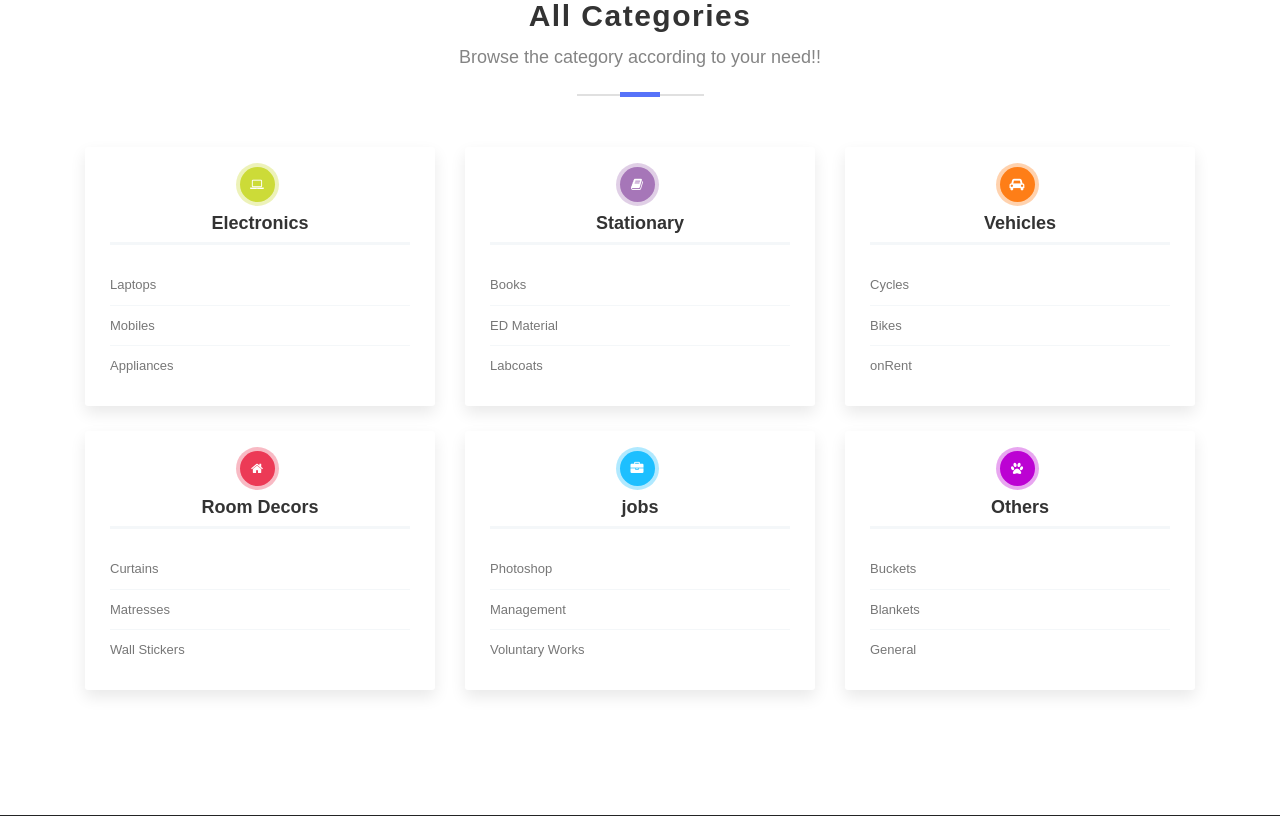
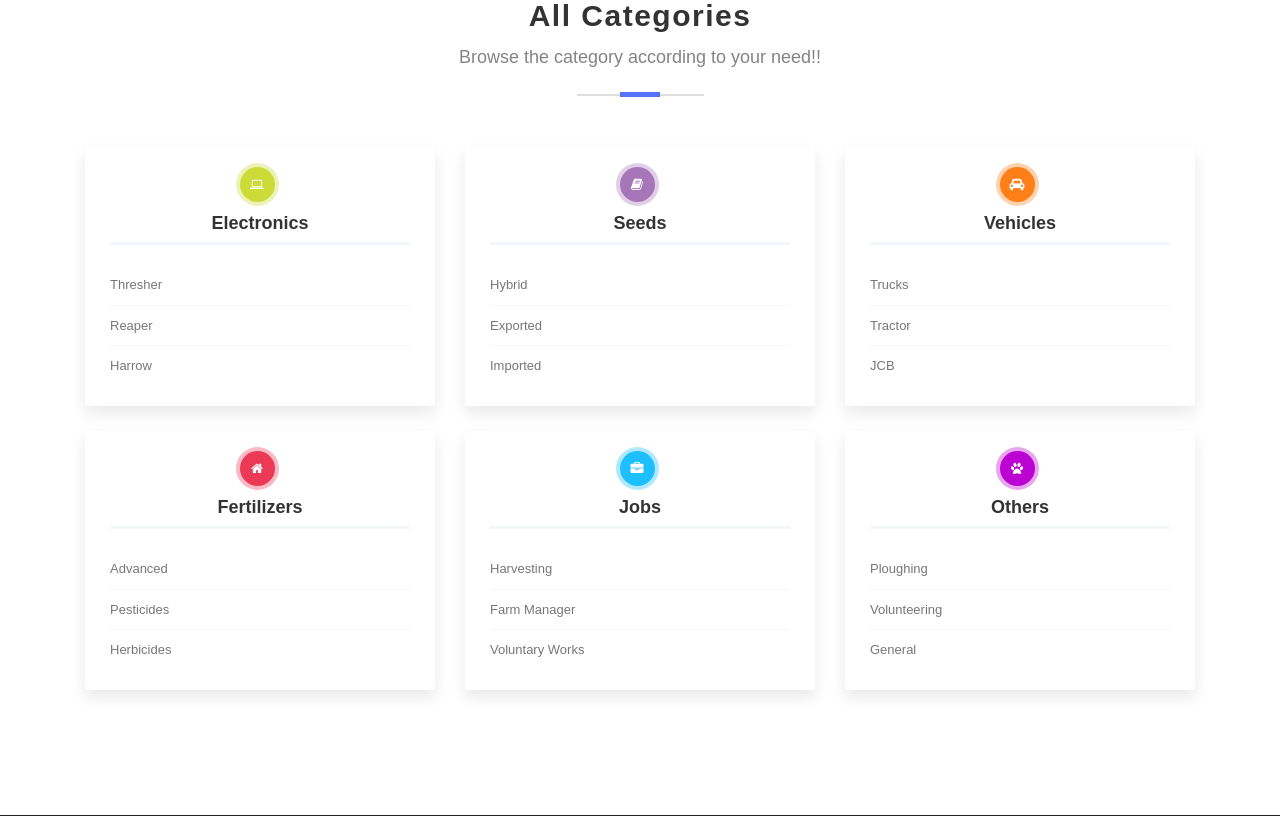
Before and after one commit to piyushbhutani1999/farmers_app, a Django app: page /accounts/aboutus/ in a window 1280 px wide. Shown: the part 1459-2275 px from the top of the page. Run offline with Django 3.2, Linux system fonts and the light colour scheme; some libraries are stand-ins or nearby versions; some web fonts are replaced.

Commit message:
Update base.html

```diff
--- a/templates/base.html
+++ b/templates/base.html
@@ -88,10 +88,7 @@
 									College <span><i class="fa fa-angle-down"></i></span>
 								</a>
 								<!-- Dropdown list -->
-								<div class="dropdown-menu">
-									<a class="dropdown-item" href="">NIT kurukshetra</a>
-									{% comment %} <a class="dropdown-item" href="{{url 'thappar'}}">Thappar</a> {% endcomment %}
-								</div>
+
 							</li>
 							<li class="nav-item active">
 								<a class="nav-link" href="{%url 'accounts:contactus'%}">Contact Us</a>
@@ -139,7 +136,7 @@
 		</div>
 	</div>
 </section>
-<section class="hero-area bg-1 text-center overly" style="background-image: url('{% static "images/hero.jpg"%}')"; >
+<section class="hero-area bg-1 text-center overly" style="background-image: url('{% static "images/farm.jpeg"%}')"; >
 	<!-- Container Start -->
 	<div class="container" >
 		<div class="row">
@@ -157,13 +154,13 @@
 								<a href="{%url 'product:vehicles'%}"><i class="fa fa-grav"></i>Vehicles</a>
 							</li>
 							<li class="list-inline-item">
-								<a href="{%url 'product:roomdecor'%}"><i class="fa fa-car"></i> Room Decor</a>
+								<a href="{%url 'product:roomdecor'%}"><i class="fa fa-car"></i>Fertilizers</a>
 							</li>
 							<li class="list-inline-item">
-								<a href="{%url 'product:stationary'%}"><i class="fa fa-cutlery"></i> Stationary</a>
+								<a href="{%url 'product:stationary'%}"><i class="fa fa-cutlery"></i> Seeds</a>
 							</li>
 							<li class="list-inline-item">
-								<a href="{%url 'product:jobs'%}"><i class="fa fa-coffee"></i> jobs</a>
+								<a href="{%url 'product:jobs'%}"><i class="fa fa-coffee"></i> Jobs</a>
 							</li>
 						</ul>
 					</div>
@@ -200,9 +197,9 @@
 								<h4>Electronics</h4>
 							</div>
 							<ul class="category-list" >
-								<li><a href="{%url 'product:electronics'%}">Laptops </span></a></li>
-								<li><a href="{%url 'product:electronics'%}">Mobiles  </span></a></li>
-								<li><a href="{%url 'product:electronics'%}">Appliances</span></a></li>
+								<li><a href="{%url 'product:electronics'%}">Thresher </span></a></li>
+								<li><a href="{%url 'product:electronics'%}">Reaper  </span></a></li>
+								<li><a href="{%url 'product:electronics'%}">Harrow</span></a></li>
 							</ul>
 						</div>
 					</div> <!-- /Category List -->
@@ -211,12 +208,12 @@
 						<div class="category-block">
 							<div class="header">
 								<i class="fa fa-book icon-bg-2"></i>
-								<h4>Stationary</h4>
+								<h4>Seeds</h4>
 							</div>
 							<ul class="category-list" >
-								<li><a href="{%url 'product:stationary'%}">Books </a></li>
-								<li><a href="{%url 'product:stationary'%}">ED Material </a></li>
-								<li><a href="{%url 'product:stationary'%}">Labcoats</a></li>
+								<li><a href="{%url 'product:stationary'%}">Hybrid </a></li>
+								<li><a href="{%url 'product:stationary'%}">Exported </a></li>
+								<li><a href="{%url 'product:stationary'%}">Imported</a></li>
 							</ul>
 						</div>
 					</div> <!-- /Category List -->
@@ -228,9 +225,9 @@
 								<h4>Vehicles</h4>
 							</div>
 							<ul class="category-list" >
-								<li><a href="{%url 'product:vehicles'%}">Cycles</a></li>
-								<li><a href="{%url 'product:vehicles'%}">Bikes </a></li>
-								<li><a href="{%url 'product:vehicles'%}">onRent </a></li>
+								<li><a href="{%url 'product:vehicles'%}">Trucks</a></li>
+								<li><a href="{%url 'product:vehicles'%}">Tractor </a></li>
+								<li><a href="{%url 'product:vehicles'%}">JCB </a></li>
 							</ul>
 						</div>
 					</div> <!-- /Category List -->
@@ -239,12 +236,12 @@
 						<div class="category-block">
 							<div class="header">
 								<i class="fa fa-home icon-bg-4"></i>
-								<h4>Room Decors</h4>
+								<h4>Fertilizers</h4>
 							</div>
 							<ul class="category-list" >
-								<li><a href="{%url 'product:roomdecor'%}">Curtains</a></li>
-								<li><a href="{%url 'product:roomdecor'%}">Matresses</a></li>
-								<li><a href="{%url 'product:roomdecor'%}">Wall Stickers</a></li>
+								<li><a href="{%url 'product:roomdecor'%}">Advanced</a></li>
+								<li><a href="{%url 'product:roomdecor'%}">Pesticides</a></li>
+								<li><a href="{%url 'product:roomdecor'%}">Herbicides</a></li>
 							</ul>
 						</div>
 					</div> <!-- /Category List -->
@@ -253,31 +250,16 @@
 						<div class="category-block">
 							<div class="header">
 								<i class="fa fa-briefcase icon-bg-5"></i>
-								<h4>jobs</h4>
+								<h4>Jobs</h4>
 							</div>
 							<ul class="category-list" >
-								<li><a href="{%url 'product:jobs'%}">Photoshop </a></li>
-								<li><a href="{%url 'product:jobs'%}">Management </a></li>
+								<li><a href="{%url 'product:jobs'%}">Harvesting </a></li>
+								<li><a href="{%url 'product:jobs'%}">Farm Manager </a></li>
 								<li><a href="{%url 'product:jobs'%}">Voluntary Works </a></li>
 							</ul>
 						</div>
 					</div> <!-- /Category List -->
 					<!-- Category list -->
-					{% comment %} <div class="col-lg-3 offset-lg-0 col-md-5 offset-md-1 col-sm-6 col-6">
-						<div class="category-block">
-							<div class="header">
-								<i class="fa fa-car icon-bg-6"></i>
-								<h4>Vehicles</h4>
-							</div>
-							<ul class="category-list" >
-								<li><a href="category.html">Bus <span>193</span></a></li>
-								<li><a href="category.html">Cars <span>23</span></a></li>
-								<li><a href="category.html">Motobike  <span>33</span></a></li>
-								<li><a href="category.html">Rent a car <span>73</span></a></li>
-							</ul>
-						</div>
-					</div> <!-- /Category List -->
-					<!-- Category list --> {% endcomment %}
 					<div class="col-lg-4 offset-lg-0 col-md-5 offset-md-1 col-sm-6 col-6">
 						<div class="category-block">
 							<div class="header">
@@ -285,28 +267,13 @@
 								<h4>Others</h4>
 							</div>
 							<ul class="category-list" >
-								<li><a href="{%url 'product:others'%}">Buckets</a></li>
-								<li><a href="{%url 'product:others'%}">Blankets</a></li>
+								<li><a href="{%url 'product:others'%}">Ploughing</a></li>
+								<li><a href="{%url 'product:others'%}">Volunteering</a></li>
 								<li><a href="{%url 'product:others'%}">General </a></li>
 							</ul>
 						</div>
 					</div> <!-- /Category List -->
 					<!-- Category list -->
-					{% comment %} <div class="col-lg-3 offset-lg-0 col-md-5 offset-md-1 col-sm-6 col-6">
-						<div class="category-block">
-
-							<div class="header">
-								<i class="fa fa-laptop icon-bg-8"></i>
-								<h4>Services</h4>
-							</div>
-							<ul class="category-list" >
-								<li><a href="category.html">Cleaning <span>93</span></a></li>
-								<li><a href="category.html">Car Washing <span>233</span></a></li>
-								<li><a href="category.html">Clothing  <span>183</span></a></li>
-								<li><a href="category.html">Business <span>343</span></a></li>
-							</ul>
-						</div>
-					</div> <!-- /Category List --> {% endcomment %}
 
 
 				</div>
@@ -327,7 +294,7 @@
           <img src="images/logo-footer.png" alt="">
           <!-- description -->
           <p class="alt-color">Maroon is all about make your life easier. The journey of marron starts with an idea of
-          providing goods to other students. Initially it is a college level website and includes only two colleges
+          providing goods to other farmers. Initially it is a startup website and includes some regions
           but later on it will going to include many colleges</p>
         </div>
       </div>
@@ -337,7 +304,6 @@
           <h4>Site Pages</h4>
           <ul>
             <li><a href="{%url 'accounts:aboutus'%}">Aboutus</a></li>
-            <li><a href="{%url 'accounts:aboutus'%}">How It works</a></li>
             <li><a href="{%url 'accounts:contactus'%}">Contact us</a></li>
             <li><a href="terms-condition.html">Terms & Conditions</a></li>
           </ul>
@@ -436,7 +402,6 @@ function checkTermsSignup() {
 };
 checkTermsSignup();
 checkTerms();
-
  </script>
 
 </body>
```
